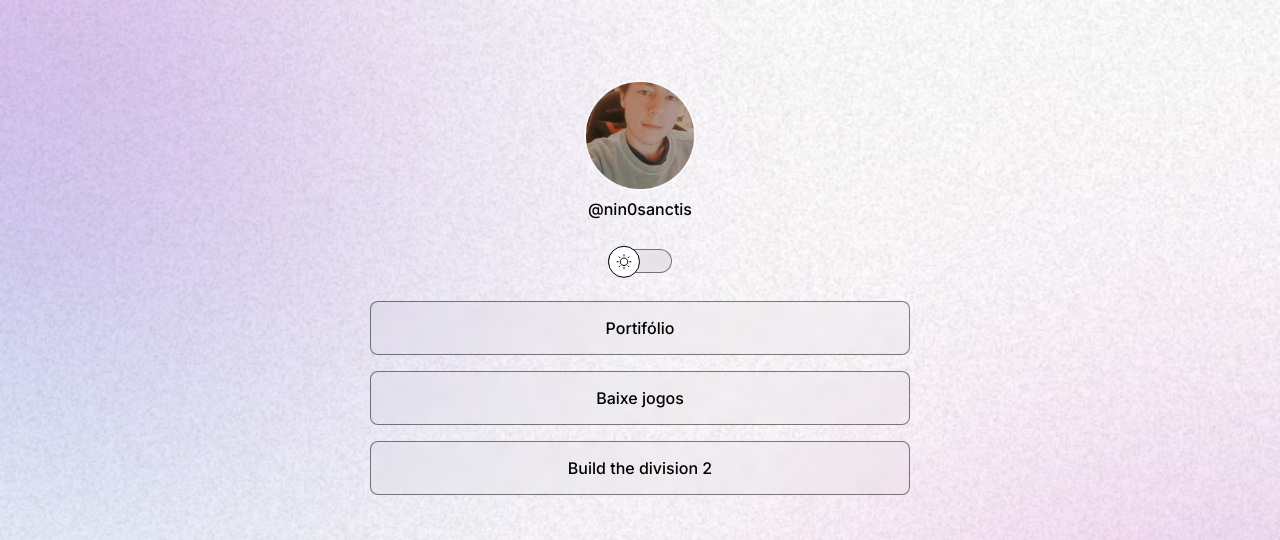
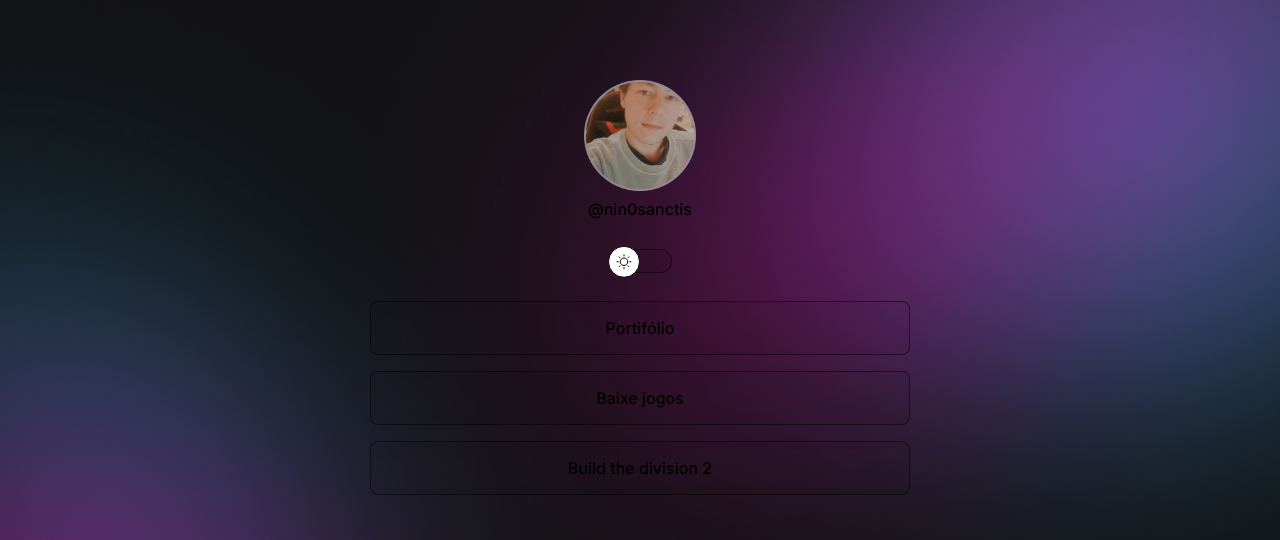
Before and after one commit to ninosanctis/devlinks, a plain HTML site: page index.html in a window 1280 px wide. Shown: the top 540 px of the page. Drawn offline with nearby package versions, Linux system fonts and the light colour scheme.

Commit message:
add media queries

```diff
--- a/style.css
+++ b/style.css
@@ -182,3 +182,15 @@ footer {
   display: flex;
   font-weight: 500;
 }
+
+/* media queries - acima de 700px vai se comportar dessa maneira */
+
+@media (min-width: 700px) {
+  :root {
+    --bg-url: url(./Assets/bg-desktop-dark.jpg);
+  }
+
+  .light {
+    --bg-url: url(./assets/bg-desktop-dark.jpg);
+  }
+}
```
Also changed, not shown: Assets/bg-desktop-dark.jpg (added).
